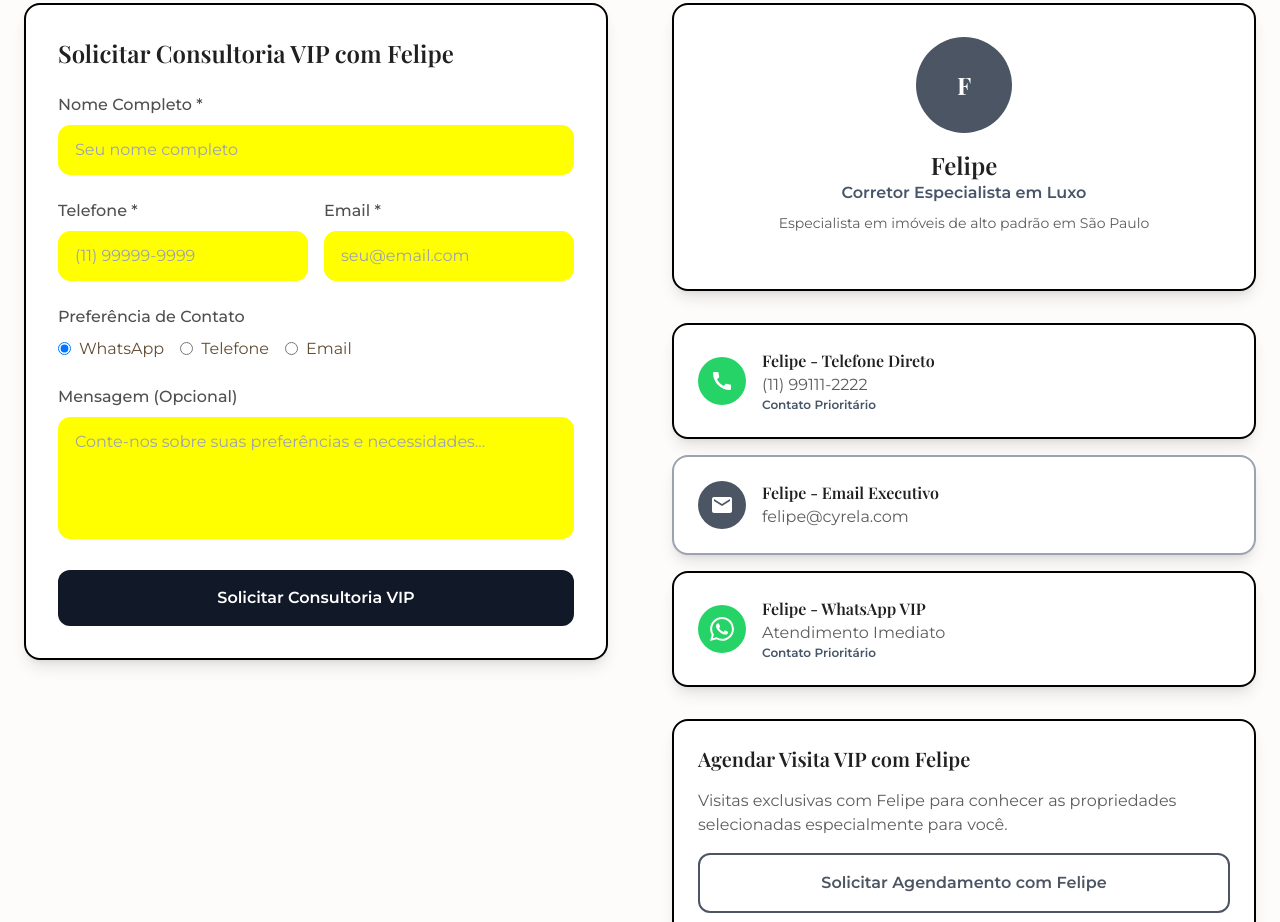
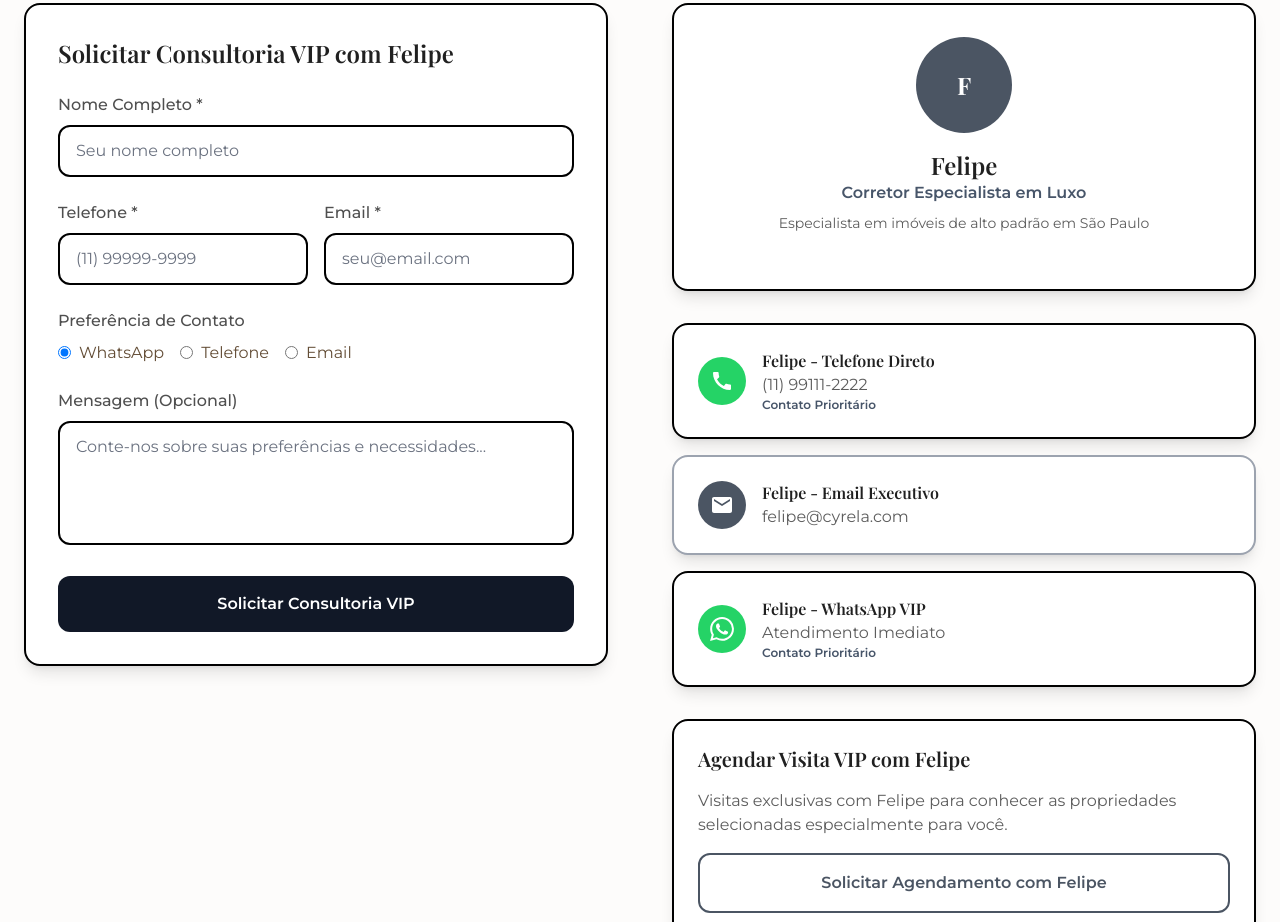
Before and after one commit to akamitatrush/luxe-residences-sp, a React (Vite) app: page / in a window 1280 px wide. Shown: the part 7160-8082 px from the top of the page. Built offline with nearby package versions, Linux system fonts and the light colour scheme.

Commit message:
Remove yellow backgrounds

```diff
--- a/src/index.css
+++ b/src/index.css
@@ -211,7 +211,7 @@
 
   /* Luxury form styles */
   .form-input {
-    @apply w-full px-4 py-3 rounded-lg border border-border bg-background backdrop-blur-sm focus:border-muted-foreground focus:ring-2 focus:ring-muted-foreground/20 transition-all duration-300;
+    @apply w-full px-4 py-3 rounded-lg border-2 border-black bg-white text-black placeholder-gray-500 focus:border-gray-600 focus:ring-2 focus:ring-gray-300 transition-all duration-300;
   }
 
   .form-input-dark {
```
